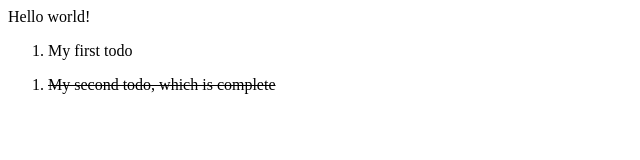
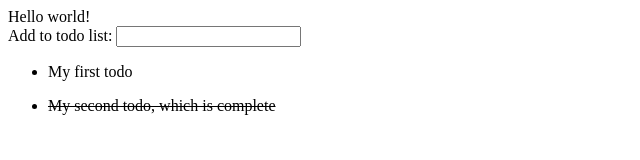
Before and after one commit to Jean-PierreGassin/vue-experiments, a plain HTML site: page index.html in a window 1280 px wide. Shown: the whole page, without its empty margins (0-640 px from the left). Drawn offline with nearby package versions, Linux system fonts and the light colour scheme.

Commit message:
add the ability to add todos to the list

```diff
--- a/index.html
+++ b/index.html
@@ -8,7 +8,16 @@
 <div id="app">
   {{ message }}
 
-  <ol
+  <br>
+  <label>
+    Add to todo list:
+    <input
+      type="text"
+      v-on:keyup.enter="addTodo"
+      v-model="newTodo">
+  </label>
+
+  <ul
     v-for="todo in todos"
     :key="todo.id"
   >
@@ -17,7 +26,7 @@
       :is-complete="todo.isComplete"
       @clicked="toggleTodo(todo)"
     ></todo-item>
-  </ol>
+  </ul>
 </div>
 </body>
 </html>
@@ -59,6 +68,7 @@
   let app = new Vue({
     el: '#app',
     data: {
+      newTodo: null,
       todos: [
         {
           id: 1,
@@ -75,6 +85,18 @@
     },
 
     methods: {
+      addTodo() {
+        if (!this.newTodo) {
+          return;
+        }
+
+        this.todos.push({
+          id: this.todos.length + 1,
+          text: this.newTodo,
+          isComplete: false,
+        });
+        this.newTodo = null;
+      },
       toggleTodo(todo) {
         return todo.isComplete = !todo.isComplete;
       }
```
